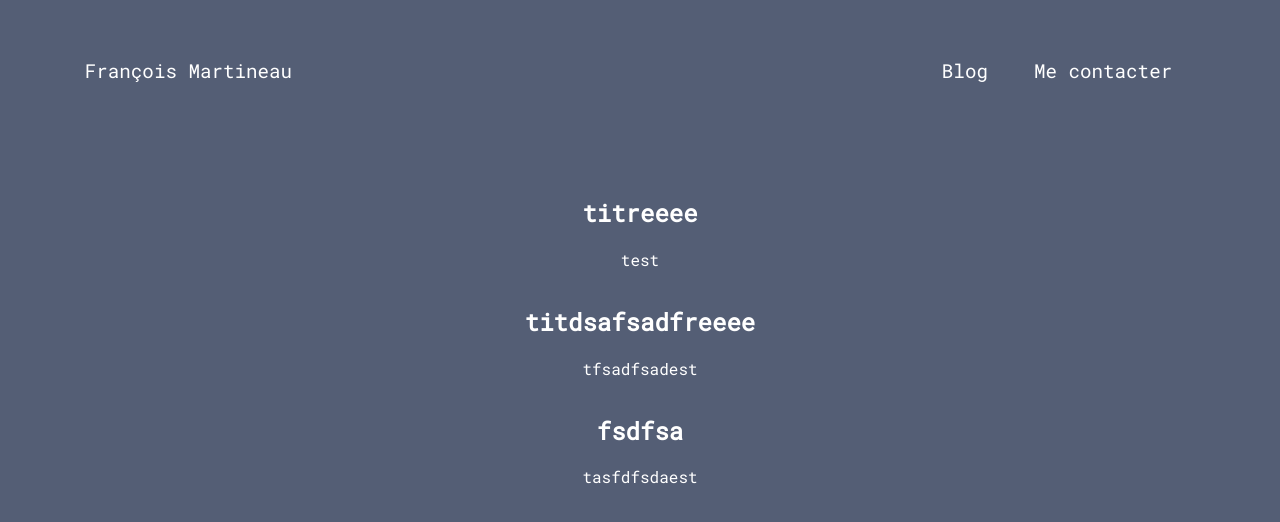
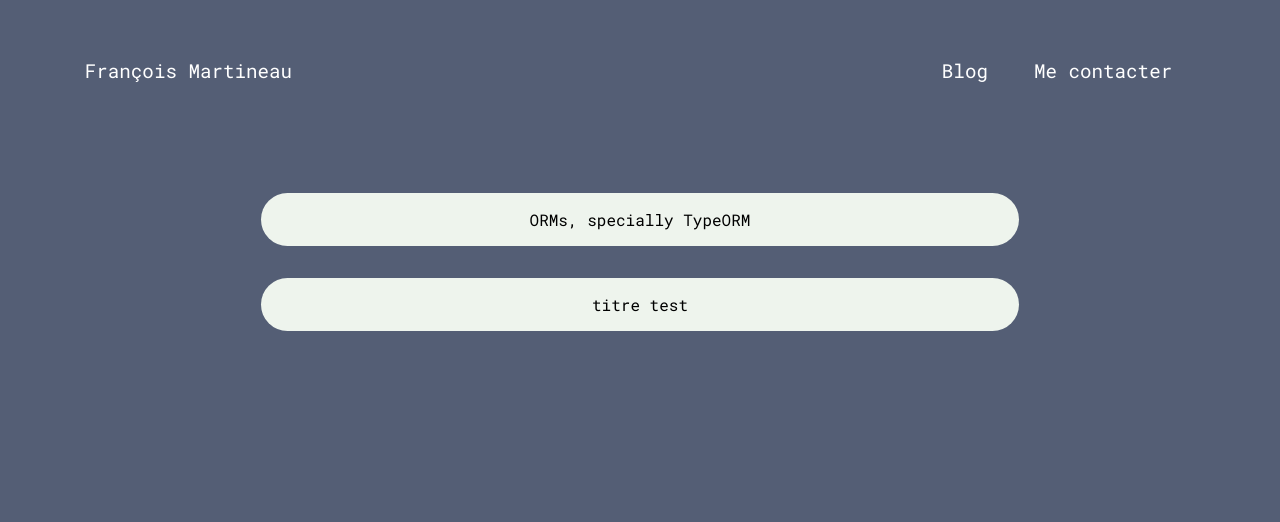
Before and after one commit to franccy29/portefolio, a React (Create React App) app: page / in a window 1280 px wide. Both pictures are taken after a click on the element "Blog". Shown: the top 522 px of the page. Built offline with nearby package versions, Linux system fonts and the light colour scheme.

Commit message:
blog automatique selon le fichier JSON

```diff
--- a/src/App.jsx
+++ b/src/App.jsx
@@ -3,12 +3,19 @@
 import HomePage from './components/HomePage.jsx';
 import Contact from './components/Contact.jsx';
 import Blog from './components/Blog.jsx';
+import BlogPost from './components/BlogPost.jsx';
 
 
 import { StyledApp } from "./styles/App.styles.jsx";
 
 function App() {
-  const [page, setPage] = useState("HomePage")
+  const [page, setPage] = useState("HomePage");
+  const [post, setPost] = useState(null);
+
+  const setWichPost = (id) => {
+    setPage("blogPost")
+    setPost(id)
+  }
 
   return (
     <StyledApp>
@@ -16,7 +23,8 @@
 
       {page === "HomePage" && <HomePage />}
       {page === "contact" && <Contact />}
-      {page === "blog" && <Blog />}
+      {page === "blog" && <Blog onClick={setWichPost} />}
+      {page === "blogPost" && <BlogPost id={post} />}
 
     </StyledApp>
   );
--- /dev/null
+++ b/src/blog/test.json
@@ -0,0 +1,15 @@
+[
+  {
+    "id": 0,
+    "title": "ORMs, specially TypeORM",
+    "text1": "An ORM is short for Object-Relational Mapping. It’s a wide term used, most of the time, to refer to a library that implements an ORM.This Object-Relational Mapping technique is meant to change the way you interact with the database.",
+    "img1": "https://miro.medium.com/max/700/1*dNC0xCS8d6mM2q4t5QBU1A.jpeg",
+    "text2": "The SQL language can be somethinghard to learn and also to use, these ORMs libraries make everything easier. You don’t have to use SQL anymore, you are using Python, PHP,Java, Javascript, or much more! This still requires a learning time like every framework but it pushes you in a direction of MVC and dry code too!"
+  },
+  {
+    "id": 1,
+    "title": "titre test",
+    "text1": "un text ici",
+    "img1": "https://www.freecodecamp.org/news/content/images/size/w2000/2021/06/Ekran-Resmi-2019-11-18-18.08.13.png"
+  }
+]
--- a/src/components/Blog.jsx
+++ b/src/components/Blog.jsx
@@ -1,17 +1,26 @@
 import React from 'react';
+import blogData from "../blog/test.json";
 import Post from "./Post.jsx";
+
 
 
 
 import { StyledBlog } from "../styles/Blog.styles.jsx";
 
 
-function Blog() {
-  const allPost = [<Post titre={"titreeee"} text={"test"} />, <Post titre={"titdsafsadfreeee"} text={"tfsadfsadest"} />, <Post titre={"fsdfsa"} text={"tasfdfsdaest"} />];
+function Blog(props) {
+  const { onClick } = props;
+  const blogPost = [];
+
+  blogData.forEach((data) => {
+    blogPost.push(<Post key={data.id} id={data.id} title={data.title} onClick={onClick} />)
+  });
 
   return (
     <StyledBlog>
-        {allPost}
+
+    {blogPost}
+
     </StyledBlog>
   );
 }
--- /dev/null
+++ b/src/components/BlogPost.jsx
@@ -0,0 +1,34 @@
+import React from 'react';
+import blogData from "../blog/test.json";
+
+import { StyledBlogPost } from "../styles/BlogPost.styles.jsx";
+
+
+function BlogPost(props) {
+  const { id } = props;
+
+  const article = blogData[id];
+  const output = [];
+
+  for (const key in article) {
+    if (key === "id") {
+
+    } else if (key === "title") {
+      output.push(<h2>{article[key]}</h2>);
+    } else if (key.substring(0, 3) === "img") {
+      output.push(<img src={article[key]} alt="blogImage" />);
+    } else {
+      output.push(<p>{article[key]}</p>);
+    }
+  }
+
+  return (
+    <StyledBlogPost>
+
+    {output}
+
+    </StyledBlogPost>
+  );
+}
+
+export default BlogPost;
--- a/src/components/HomePage.jsx
+++ b/src/components/HomePage.jsx
@@ -28,8 +28,8 @@
     gsap.to(intro.current, { duration: 2.5, x: 100 });
     gsap.to(images.current, { duration: 2.5, x: 100 });
     gsap.to(reactImage.current, { borderRadius: "20%", border: "5px solid #545e75" });
-    gsap.to(JsImage.current, { borderRadius: "20%", border: "5px solid black" });
-    gsap.to(nodeJsImage.current, { borderRadius: "20%", border: "5px solid white" });
+    gsap.to(JsImage.current, { borderRadius: "20%", border: "5px solid #545e75" });
+    gsap.to(nodeJsImage.current, { borderRadius: "20%", border: "5px solid #545e75" });
   });
 
 
--- a/src/components/Post.jsx
+++ b/src/components/Post.jsx
@@ -5,12 +5,11 @@
 import { StyledPost } from "../styles/Post.styles.jsx";
 
 function Post(props) {
-  const { text, titre } = props;
+  const { id, title, onClick } = props;
 
   return (
-    <StyledPost>
-        <h2>{titre}</h2>
-        <p>{text}</p>
+    <StyledPost onClick={() => onClick(id)} >
+        <p>{title}</p>
     </StyledPost>
   );
 }
--- /dev/null
+++ b/src/styles/BlogPost.styles.jsx
@@ -0,0 +1,13 @@
+import styled from 'styled-components'
+
+export const StyledBlogPost = styled.div`
+  color: white;
+  text-align: center;
+  margin-top: 5em;
+  width: 60%;
+  display: flex;
+  justify-content: center;
+  flex-direction: column;
+  align-items: center;
+  align-self: center;
+`;
--- a/src/styles/Post.styles.jsx
+++ b/src/styles/Post.styles.jsx
@@ -1,5 +1,12 @@
 import styled from 'styled-components'
 
 export const StyledPost = styled.div`
+  background-color: #eef4ed;
+  border-radius: 50px;
+  color: black;
+  margin: 1em 0;
 
+  :hover {
+  background-color: gray;
+  }
 `;
```
